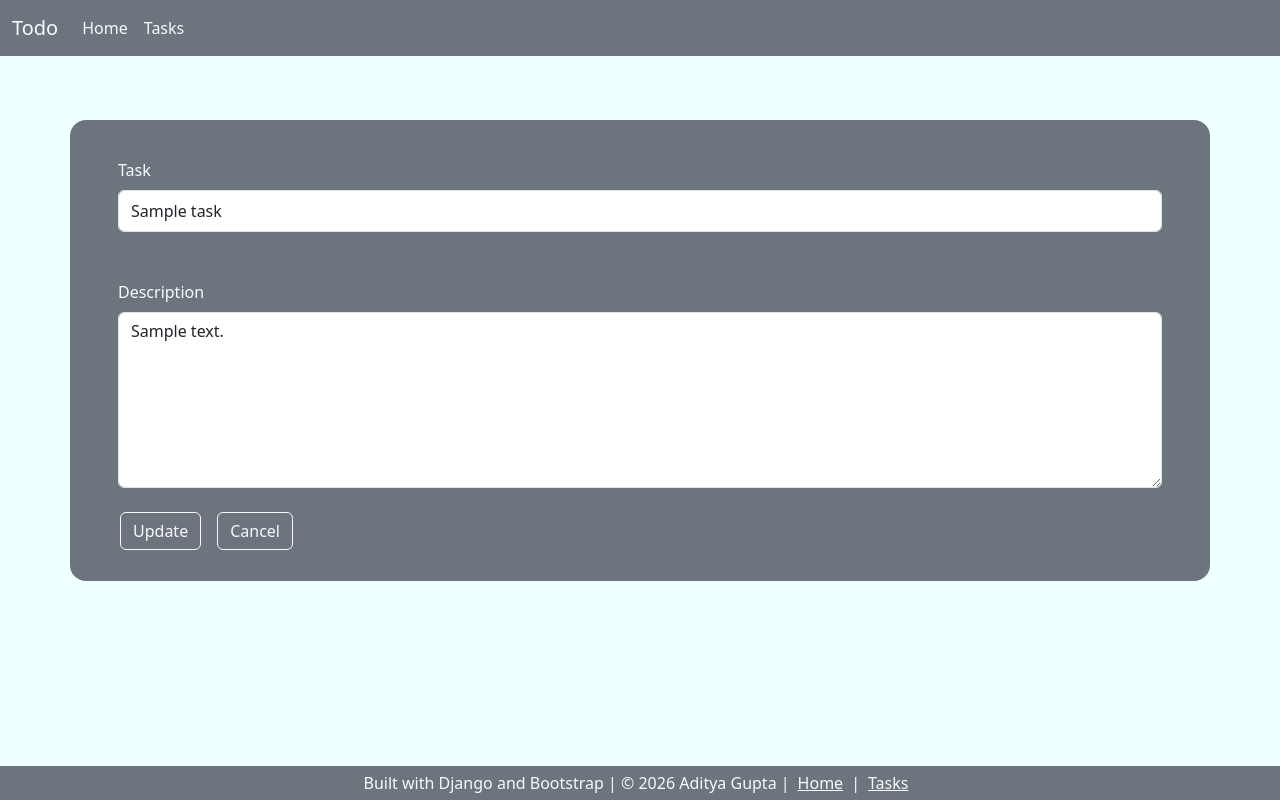
After one commit to Adityagupta-18/django_todo_app, a Django app: page /edit/1/ in a window 1280 px wide. The commit adds this page. Run offline with Django 5.2, Linux system fonts and the light colour scheme; tables that the repository leaves empty hold one stand-in row (values such as "Sample post").

Commit message:
added edit button to edit task

```diff
--- a/home/urls.py
+++ b/home/urls.py
@@ -21,4 +21,5 @@ from home import views
 urlpatterns = [
     path('', views.home, name='home'),
     path('tasks', views.tasks, name='tasks'),
+    path('edit/<int:id>/', views.edittask, name='edittask'),
 ]
--- a/home/views.py
+++ b/home/views.py
@@ -1,4 +1,4 @@
-from django.shortcuts import render , HttpResponse
+from django.shortcuts import render , HttpResponse ,redirect
 from home.models import Task
 
 # Create your views here.
@@ -18,3 +18,12 @@ def tasks(request):
     alltask=Task.objects.all()
     context={'tasks':alltask}
     return render(request,'tasks.html',context)
+
+def edittask(request,id):
+    task=Task.objects.get(id=id)
+    if request.method=='POST':
+       task.tasktitle = request.POST.get("tasktitle")
+       task.taskdesc = request.POST.get("taskdesc")
+       task.save()
+       return redirect("tasks")
+    return render(request,"edittask.html",{"task":task})
--- a/templates/base.html
+++ b/templates/base.html
@@ -5,6 +5,7 @@
     <meta name="viewport" content="width=device-width, initial-scale=1">
     <title>{% block pagetitle %}{% endblock pagetitle %}</title>
     <link href="https://cdn.jsdelivr.net/npm/bootstrap@5.3.8/dist/css/bootstrap.min.css" rel="stylesheet" integrity="sha384-sRIl4kxILFvY47J16cr9ZwB07vP4J8+LH7qKQnuqkuIAvNWLzeN8tE5YBujZqJLB" crossorigin="anonymous">
+    <link rel="stylesheet" href="https://cdn.jsdelivr.net/npm/bootstrap-icons@1.13.1/font/bootstrap-icons.min.css">
   </head>
   <body style="min-height:100vh;background-color:azure;">
 
--- /dev/null
+++ b/templates/edittask.html
@@ -0,0 +1,24 @@
+{% extends "base.html" %}
+{% block pagetitle %}EditTask{% endblock pagetitle %}
+{% block body %}
+
+
+<div class="container bg-secondary rounded-4 px-0" style="padding-top: 3%; padding-bottom: 0.5%; margin-top: 5%;">
+  <form method="post">
+    {% csrf_token %}
+    <div class="mx-5 mb-5">
+      <label for="title" class="form-label text-light">Task</label>
+      <input type="text-area" class="form-control py-2" id="title" name="tasktitle" value="{{task.tasktitle}}">
+    </div>
+    <div class="mx-5">
+      <label for="desc" class="form-label text-light">Description</label>
+      <textarea class="form-control pb-5" id="desc" name="taskdesc" rows="5">{{task.taskdesc}}</textarea>
+    </div>
+    <div style="display: flex;margin-left: 50px;">
+        <button type="submit" class="btn btn-secondary my-4  btn-outline-light">Update</button>
+            <button type="submit" class="btn btn-secondary mx-3 my-4  btn-outline-light">Cancel</button>
+    </div>
+  </form>
+</div>
+
+{% endblock body %}
--- a/templates/home.html
+++ b/templates/home.html
@@ -9,7 +9,7 @@
 </div>
 {% endif %}
 
-<div class="container bg-secondary rounded-4 px-0" style="padding-top: 3%; padding-bottom: 1%; margin-top: 5%;">
+<div class="container bg-secondary rounded-4 px-0" style="padding-top: 3%; padding-bottom: 0.5%; margin-top: 5%;">
   <form action="/" method="post">
     {% csrf_token %}
     <div class="mx-5 mb-5">
@@ -18,7 +18,7 @@
     </div>
     <div class="mx-5">
       <label for="desc" class="form-label text-light">Description</label>
-      <textarea class="form-control" id="desc" name="desc" rows="5" placeholder="Task Description"></textarea>
+      <textarea class="form-control pb-5" id="desc" name="desc" rows="5" placeholder="Task Description"></textarea>
     </div>
 
     <button type="submit" class="btn btn-secondary mx-5 my-4  btn-outline-light">Submit</button>
```
Also changed, not shown: templates/tasks.html (+19 -5 lines).
